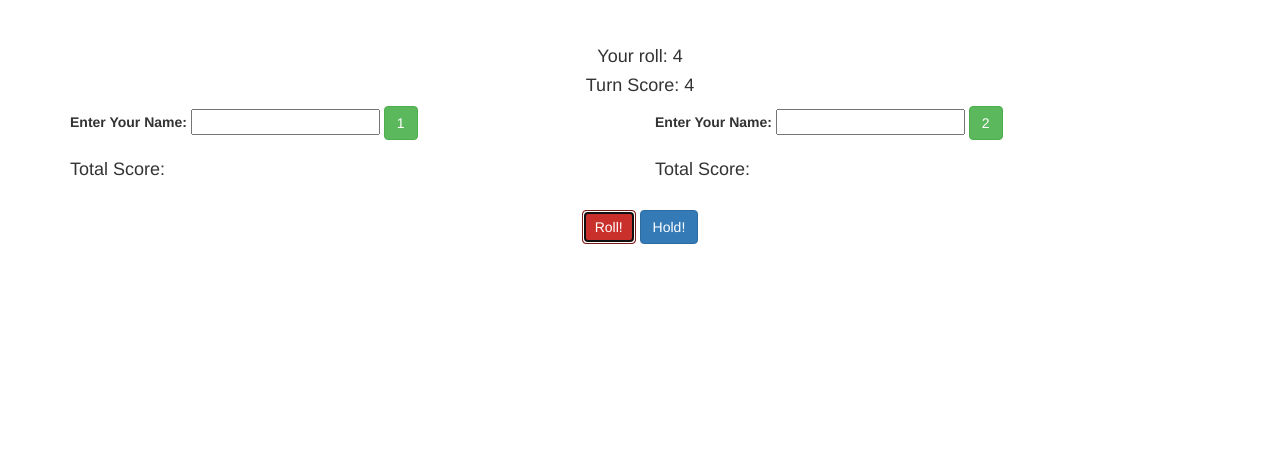
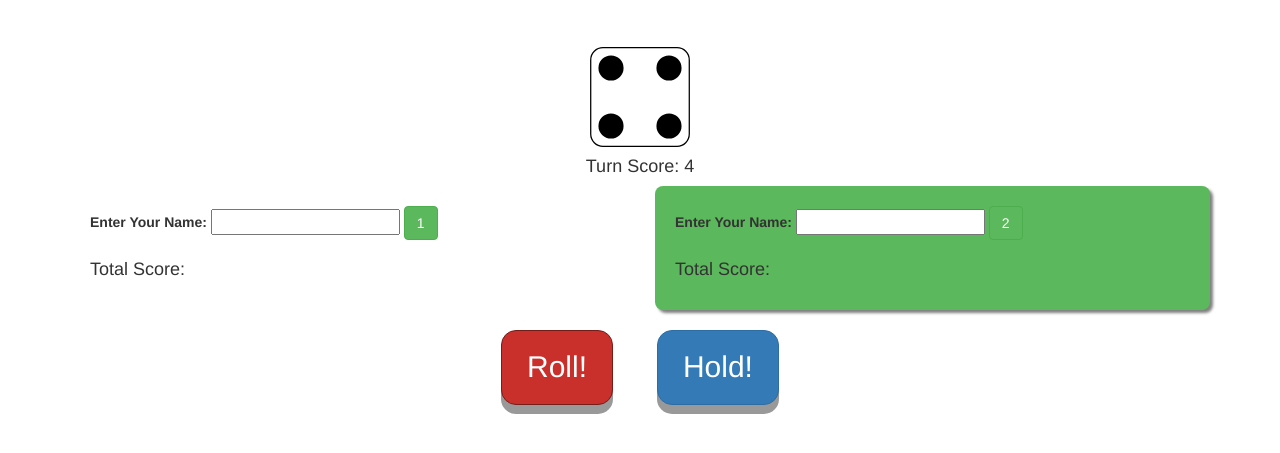
Before and after one commit to ChrisMCrow/pig-dice-game, a plain HTML site: page index.html in a window 1280 px wide. Both pictures are taken after a click on the button "Roll!". Shown: the part 159-612 px from the top of the page. Drawn offline with nearby package versions, Linux system fonts and the light colour scheme.

Commit message:
add button formatting, background for player whose turn it is, and dice faces.

```diff
--- a/css/styles.css
+++ b/css/styles.css
@@ -11,3 +11,29 @@ div#rollArea {
   margin-top: 20px;
   text-align: center;
 }
+
+.player1, .player2 {
+  padding: 20px;
+}
+
+.playersTurn {
+  border-radius: 8px;
+  box-shadow: 3px 3px 3px gray;
+  background-color: #5cb85c;
+}
+
+
+#buttons .btn {
+  box-shadow: 0 9px #999;
+  font-size: 30px;
+  padding: 15px 25px;
+  border-radius: 15px;
+  outline: none;
+  margin: 0 20px;
+}
+
+#buttons .btn:active {
+  box-shadow: 0 5px #666;
+  transform: translateY(10px);
+
+}
--- a/index.html
+++ b/index.html
@@ -16,7 +16,8 @@
       <div class="row">
         <div id = "rollArea">
           <h2 class="turnHeader"><span id="turnName"></span>, it's your turn</span></h2>
-          <h4>Your roll:  <span id = "diceRoll"></span></h4>
+          <div id = "diceRoll">
+          </div>
           <h4>Turn Score:  <span id="turnScore"></span></h4>
         </div>
 
--- a/js/scripts.js
+++ b/js/scripts.js
@@ -24,8 +24,12 @@ Player.prototype.win = function() {
 
 function turnChecker() {
   if (player1.turn === true) {
+    $("div.player1").addClass("playersTurn");
+    $("div.player2").removeClass("playersTurn");
     return player1.name
   } else {
+    $("div.player2").addClass("playersTurn");
+    $("div.player1").removeClass("playersTurn");
     return player2.name
   }
 }
@@ -34,6 +38,7 @@ function turnChecker() {
 function scoreTally(roll) {
   if (roll === 1) {
     turnScore = 0;
+    $("#turnScore").text("0");
     player1.turn = !player1.turn;
   } else {
     turnScore += roll;
@@ -58,7 +63,6 @@ $(document).ready(function(){
     $("#p1header").text(player1Name);
   });
 
-
   $("#p2form").submit(function(event) {
     event.preventDefault();
     var player2Name = $("#p2name").val();
@@ -72,11 +76,11 @@ $(document).ready(function(){
   $("#roll").click(function(event){
     event.preventDefault();
     var thisRoll = Math.floor((Math.random() * 6) + 1);
-    $("#diceRoll").text(thisRoll);
+    $("#diceRoll").empty();
+    $("#diceRoll").append("<img src='img/dice" + thisRoll + ".svg' height=100px>");
     var currentTurnScore = scoreTally(thisRoll);
     $("#turnScore").text(currentTurnScore);
-    var playersTurn = turnChecker();
-    $("#turnName").text(playersTurn);
+    $("#turnName").text(turnChecker());
   });
 
 
@@ -94,8 +98,7 @@ $(document).ready(function(){
       $(".player2 * #totalScore").text(p2Score);
       player2.win();
     }
-    var playersTurn = turnChecker();
-    $("#turnName").text(playersTurn);
+    $("#turnName").text(turnChecker());
   });
 
 
```
Also changed, not shown: img/dice1.svg (added), img/dice2.svg (added), img/dice3.svg (added), img/dice4.svg (added), img/dice5.svg (added), img/dice6.svg (added).
